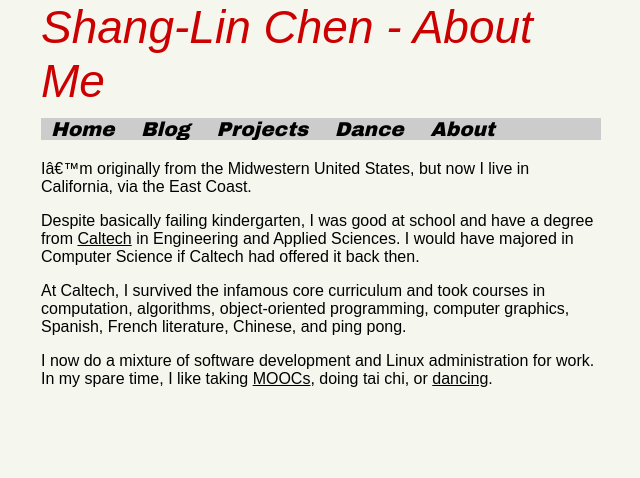
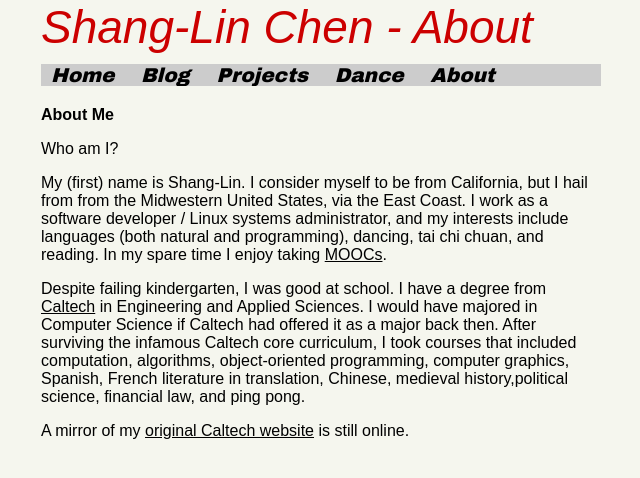
Before and after one commit to shang-lin/shang-lin.github.io, a Jekyll site: the page built from about/index.md, in a window 1280 px wide. Shown: the top 478 px of the page, without its empty margins (319-959 px from the left). Built offline with Jekyll 4.4.1, drawn with Linux system fonts in a browser that asks for light colours; some web fonts are replaced.

Commit message:
Rewrote the "about me" page.

```diff
--- a/about/index.md
+++ b/about/index.md
@@ -2,13 +2,15 @@
 type: page
 layout: default
 title: Shang-Lin Chen - Official website
-logo: Shang-Lin Chen - About Me
+logo: Shang-Lin Chen - About
 ---
 
-I'm originally from the Midwestern United States, but now I live in California, via the East Coast.
+**About Me**
 
-Despite basically failing kindergarten, I was good at school and have a degree from [Caltech](http://caltech.edu) in Engineering and Applied Sciences. I would have majored in Computer Science if Caltech had offered it back then.
+Who am I?
 
-At Caltech, I survived the infamous core curriculum and took courses in computation, algorithms, object-oriented programming, computer graphics, Spanish, French literature, Chinese, and ping pong.
+My (first) name is Shang-Lin. I consider myself to be from California, but I hail from from the Midwestern United States, via the East Coast. I work as a software developer / Linux systems administrator, and my interests include languages (both natural and programming), dancing, tai chi chuan, and reading. In my spare time I enjoy taking [MOOCs](https://en.wikipedia.org/wiki/Massive_open_online_course).
 
-I now do a mixture of software development and Linux administration for work. In my spare time, I like taking [MOOCs](https://en.wikipedia.org/wiki/Massive_open_online_course), doing tai chi, or [dancing]({{site.baseurl}}/dance/).
+Despite failing kindergarten, I was good at school. I have a degree from [Caltech](http://caltech.edu) in Engineering and Applied Sciences. I would have majored in Computer Science if Caltech had offered it as a major back then. After surviving the infamous Caltech core curriculum, I took courses that included computation, algorithms, object-oriented programming, computer graphics, Spanish, French literature in translation, Chinese, medieval history,political science, financial law, and ping pong.
+
+A mirror of my [original Caltech website](http://shangril.freeshell.org/its/) is still online.
```
